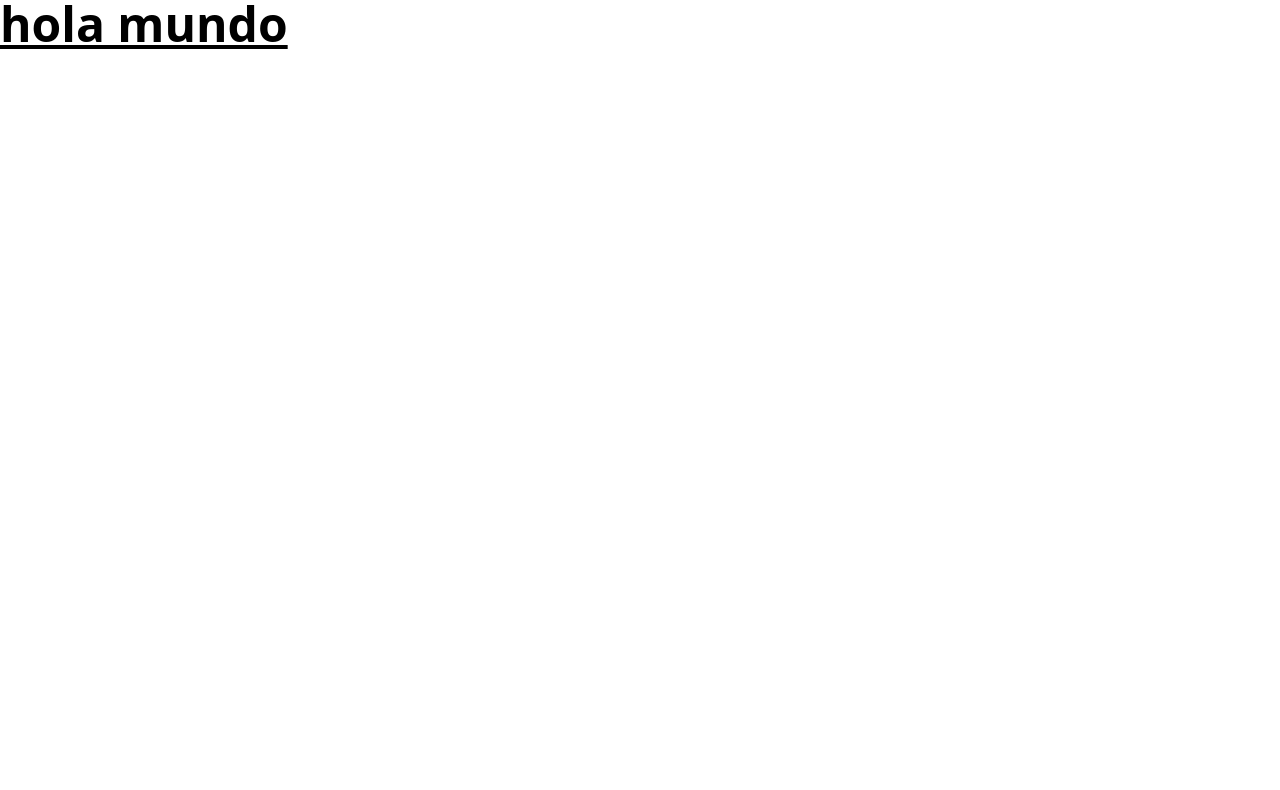
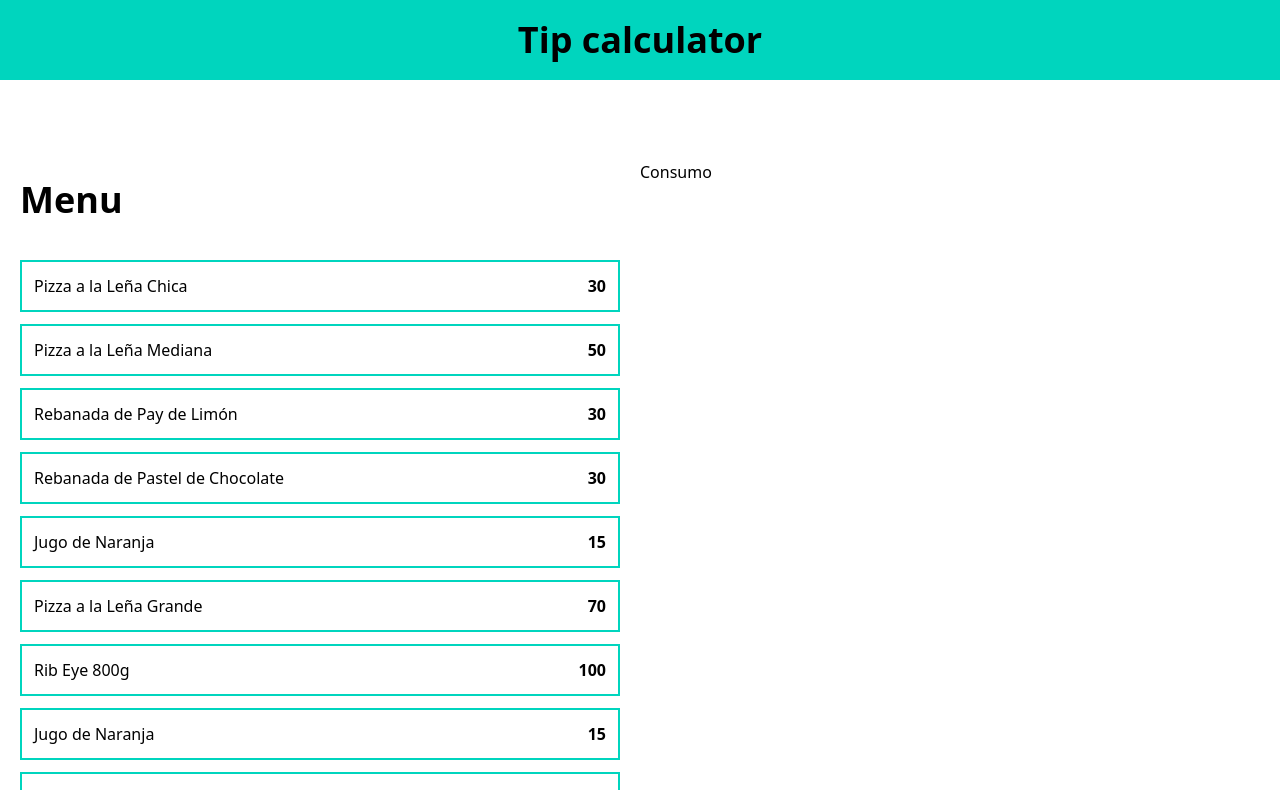
Before and after one commit to DevilRed/tip_calculator, a React (Vite) app: page / in a window 1280 px wide. Shown: the top 790 px of the page. Built offline with nearby package versions, Linux system fonts and the light colour scheme.

Commit message:
add menu item component, load it on app

```diff
--- a/src/App.tsx
+++ b/src/App.tsx
@@ -1,11 +1,28 @@
+import { MenuItem } from "./components/MenuItem";
+import { menuItems } from "./data/db";
 
 function App() {
-
   return (
     <>
-      <h1 className="text-5xl font-bold underline">hola mundo</h1>
+      <header className="bg-teal-400 py-5">
+        <h1 className="text-center text-4xl font-black">Tip calculator</h1>
+      </header>
+      <main className="max-w-7xl mx-auto py-20 grid md:grid-cols-2">
+        {/* apply media query md:    2 columns for md */}
+        <div className="p-5">
+          <h2 className="text-4xl font-black">Menu</h2>
+          <div className="space-y-3 mt-10">
+            {menuItems.map((item) => (
+              <MenuItem key={item.id} item={item} />
+            ))}
+          </div>
+        </div>
+        <div>
+          <h2>Consumo</h2>
+        </div>
+      </main>
     </>
-  )
+  );
 }
 
-export default App
+export default App;
--- /dev/null
+++ b/src/components/MenuItem.tsx
@@ -0,0 +1,15 @@
+import type { MenuItem as MenuItemType } from "../types";
+
+type MenuItemProps = {
+  item: MenuItemType;
+};
+export const MenuItem = ({ item }: MenuItemProps) => {
+  return (
+    <>
+      <button className="border-2 border-teal-400 hover:bg-teal-200 w-full p-3 flex justify-between">
+        <p>{item.name}</p>
+        <p className="font-black">{item.price}</p>
+      </button>
+    </>
+  );
+};
```
